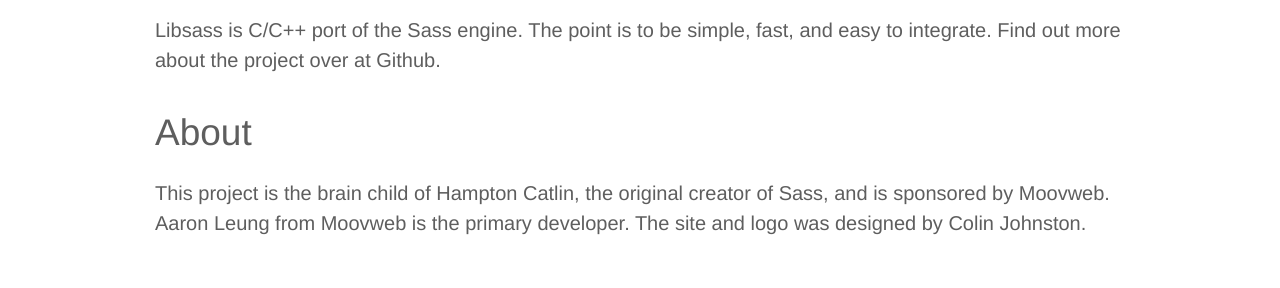
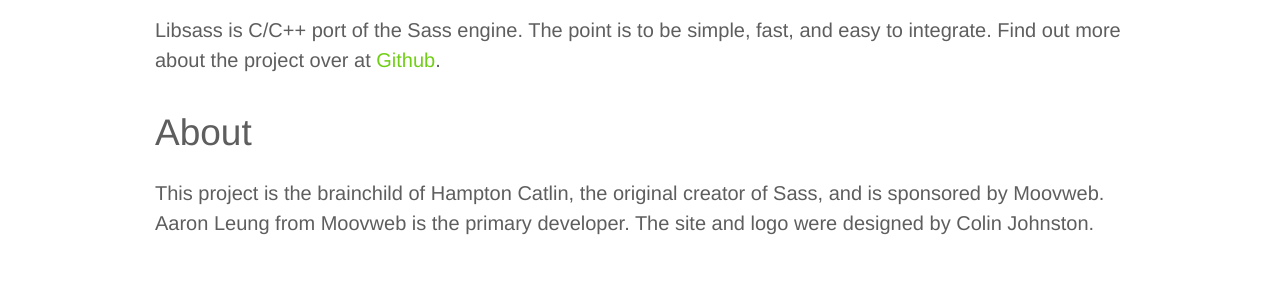
Before and after one commit to sass/libsass.com, a plain HTML site: page index.html in a window 1280 px wide. Shown: the part 367-655 px from the top of the page. Drawn offline with Linux system fonts and the light colour scheme.

Commit message:
Adding a gitignore and fixing some grammar issues

```diff
--- a/index.html
+++ b/index.html
@@ -56,12 +56,12 @@
 
 		<section id="what">
       <h2>What?</h2>
-			<p>Libsass is C/C++ port of the Sass engine. The point is to be simple, fast, and easy to integrate. Find out more about the project over at Github.</p>
+			<p>Libsass is C/C++ port of the Sass engine. The point is to be simple, fast, and easy to integrate. Find out more about the project over at <a href="http://github.com/hcatlin/libsass">Github</a>.</p>
 		</section>
 
     <section id="about">
       <h2>About</h2>
-      <p>This project is the brain child of Hampton Catlin, the original creator of Sass, and is sponsored by Moovweb. Aaron Leung from Moovweb is the primary developer. The site and logo was designed by Colin Johnston.</p>
+      <p>This project is the brainchild of Hampton Catlin, the original creator of Sass, and is sponsored by Moovweb. Aaron Leung from Moovweb is the primary developer. The site and logo were designed by Colin Johnston.</p>
     </section>
 
   </div>
```
Also changed, not shown: 1 other file.
